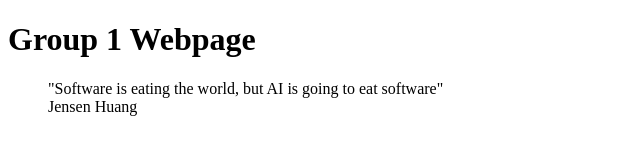
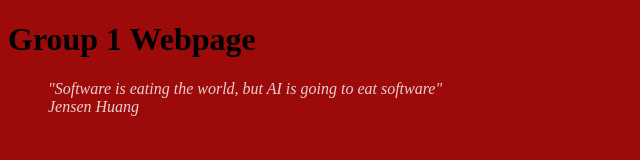
Before and after one commit to JKBrown11/GitLab, a plain HTML site: page index.html in a window 1280 px wide. Shown: the whole page, without its empty margins (0-640 px from the left). Drawn offline with Linux system fonts and the light colour scheme.

Commit message:
<Nilam>: Added basic styles and linked style.css to index.html

```diff
--- a/index.html
+++ b/index.html
@@ -1,7 +1,9 @@
 <!-- This is a comment -->
 <!DOCTYPE html>
 <html lang="en">
-   <head></head>
+   <head>
+      <link rel="stylesheet" href="style.css">
+   </head>
    <h1>Group 1 Webpage</h1>
    <body></body>
    <blockquote>
--- a/style.css
+++ b/style.css
@@ -0,0 +1,7 @@
+body {
+    background-color: #9d0a0a;
+}
+blockquote {
+    font-style: italic;
+    color: #e9d1d1;
+}
```
